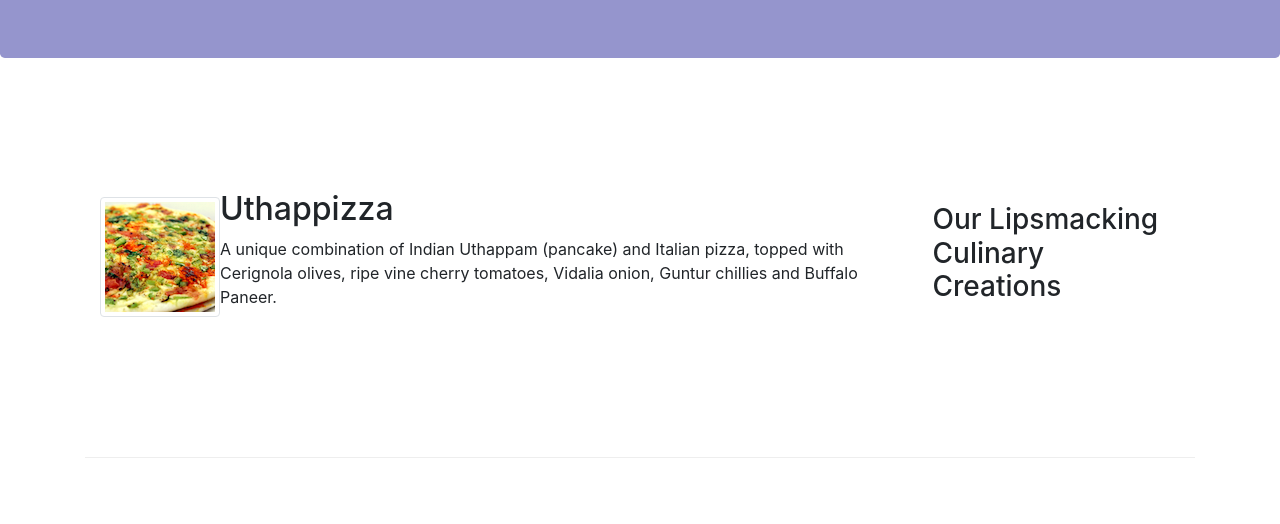
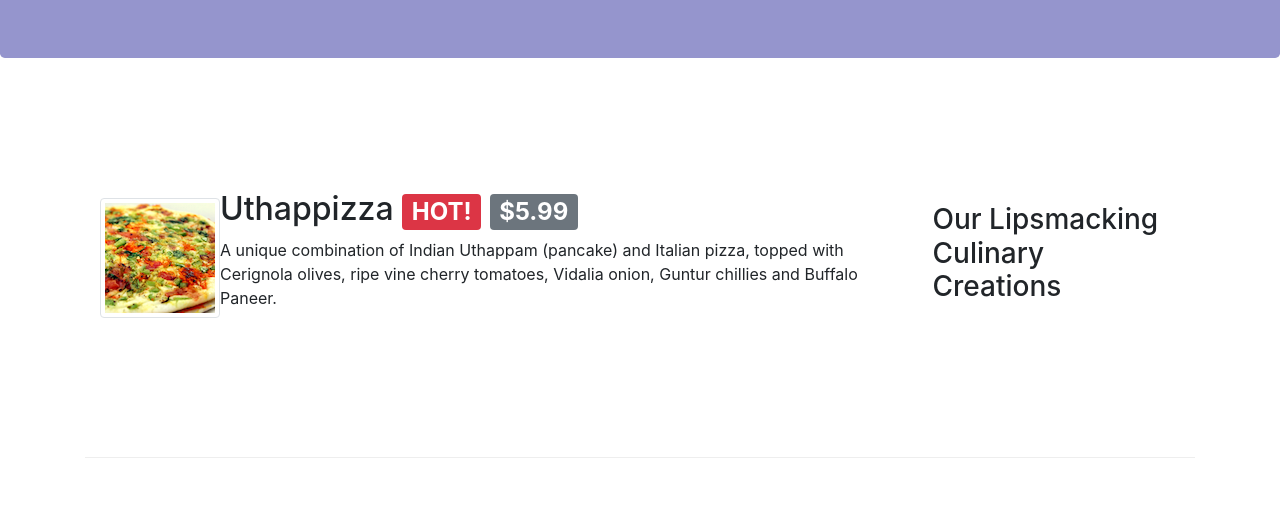
Before and after one commit to giridhar45ro/conFusion, a website: page index.html in a window 1280 px wide. Shown: the part 276-800 px from the top of the page. Drawn offline with nearby package versions, Linux system fonts and the light colour scheme.

Commit message:
Alerting Users

```diff
--- a/index.html
+++ b/index.html
@@ -63,7 +63,11 @@
                 <div class="media">
                     <img src="img/uthappizza.png" alt="Uthappizza" class="d-flex-mr3 img-thumbnail align-self-center">
                     <div class="media-body">
-                        <h2 class="mt0">Uthappizza</h2>
+                        <h2 class="mt0">
+                            Uthappizza
+                        <span class="badge badge-danger">HOT!</span>
+                        <span class="badge badge-pil badge-secondary">$5.99</span>
+                        </h2>
                         <p>A unique combination of Indian Uthappam (pancake) and Italian pizza, topped with Cerignola
                             olives,
                             ripe vine cherry tomatoes, Vidalia onion, Guntur chillies and Buffalo Paneer.</p>
```
